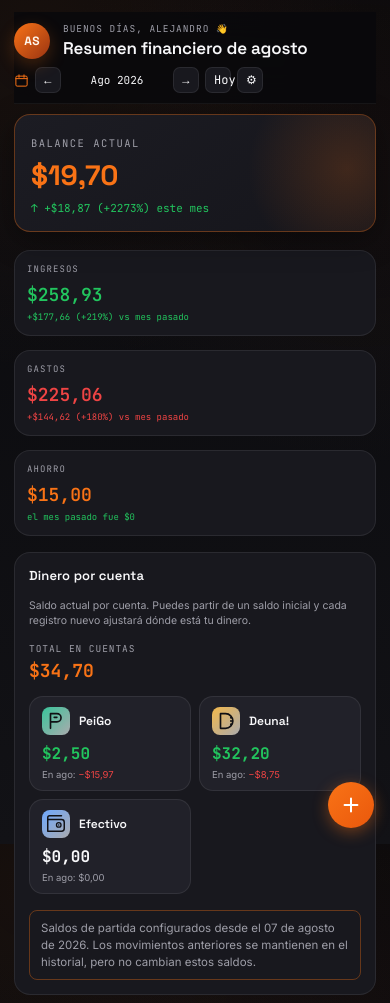
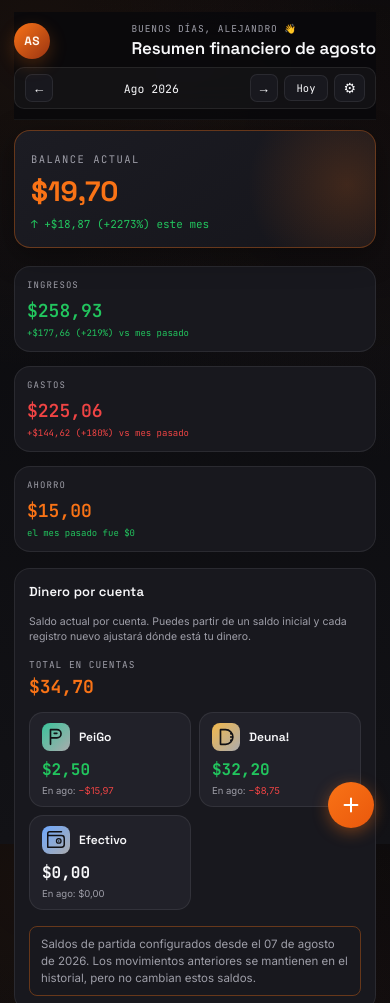
Before and after one commit to alejandrosebas1207-spec/control-financiero-pwa, a plain HTML site: page index.html in a window 390 px wide. Shown: the top 1003 px of the page. Drawn offline with nearby package versions, Linux system fonts and the light colour scheme.

Commit message:
Center month-nav on mobile, fix Hoy overflow, stack header vertically on iPhone

```diff
--- a/index.html
+++ b/index.html
@@ -711,15 +711,28 @@
       margin: 0 0 10px !important;
       padding: 10px 0 !important;
       gap: 8px !important;
+      flex-direction: column !important;
+      align-items: stretch !important;
     }
     h1{ font-size: 17px !important; }
     .eyebrow{ font-size: 9.5px !important; }
+    .brand{ justify-content: space-between !important; width: 100% !important; }
     .brand-mark{ width: 36px !important; height: 36px !important; font-size: 12px !important; }
     .avatar-wrap{ width: 36px !important; height: 36px !important; }
-    .month-nav{ font-size: 11px !important; gap: 6px !important; }
-    .month-label{ min-width: 100px !important; font-size: 11px !important; }
-    .month-nav button{ width: 26px !important; height: 26px !important; font-size: 12px !important; }
-    .today-btn{ padding: 4px 8px !important; font-size: 10px !important; }
+    .month-nav{
+      font-size: 11px !important; gap: 6px !important;
+      justify-content: center !important;
+      width: 100% !important;
+      background: rgba(255,255,255,0.04) !important;
+      border: 1px solid var(--line) !important;
+      border-radius: 10px !important;
+      padding: 6px 10px !important;
+    }
+    .month-nav .cal-icon{ display: none !important; }
+    .month-label{ min-width: 0 !important; font-size: 11.5px !important; flex: 1 !important; }
+    .month-nav button:not(.today-btn):not(#gearBtn){ width: 28px !important; height: 28px !important; font-size: 13px !important; }
+    .today-btn{ padding: 5px 12px !important; font-size: 10.5px !important; width: auto !important; height: auto !important; }
+    #gearBtn{ width: auto !important; height: auto !important; padding: 5px 8px !important; font-size: 14px !important; }
 
     /* Hero balance */
     .hero-balance{ padding: 16px !important; }
```
